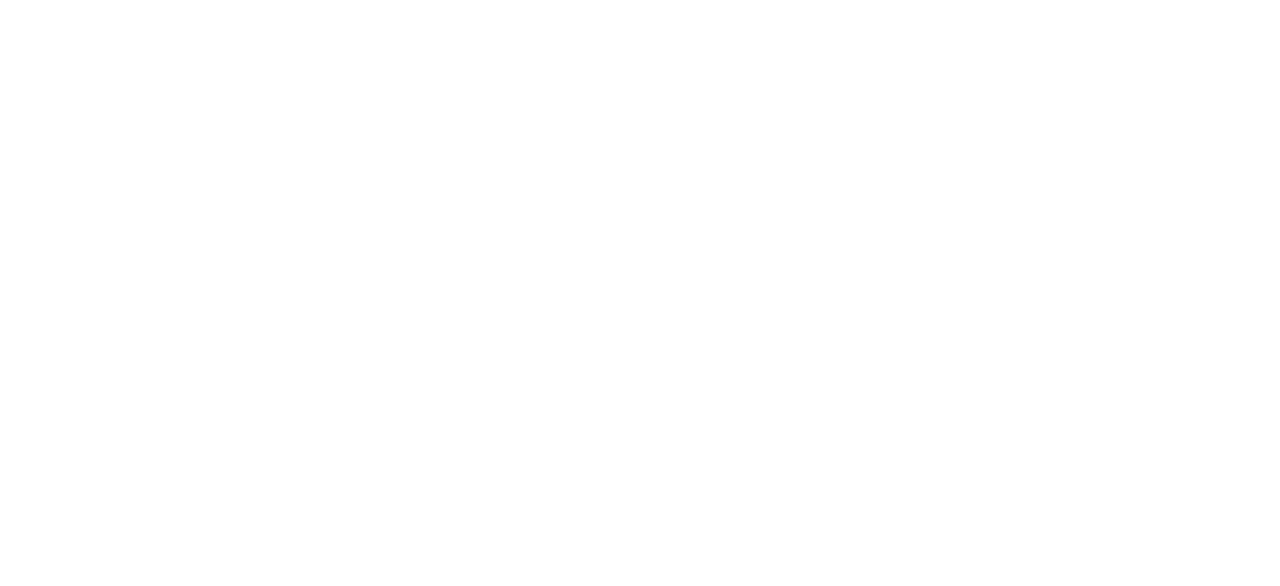
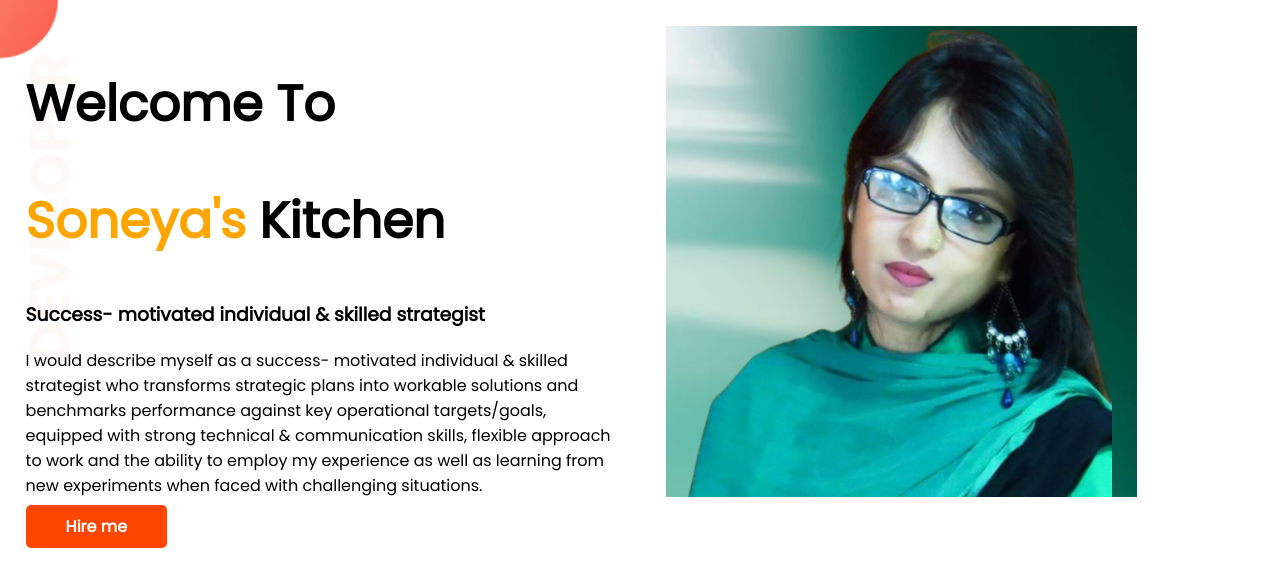
Before and after one commit to Soneya-khan/breif-portfolio, a plain HTML site: page index.html in a window 1280 px wide. Drawn offline with Linux system fonts and the light colour scheme.

Commit message:
top banner added

```diff
--- a/index.html
+++ b/index.html
@@ -1,13 +1,35 @@
 <!DOCTYPE html>
 <html lang="en">
+
 <head>
   <meta charset="UTF-8">
   <meta http-equiv="X-UA-Compatible" content="IE=edge">
   <meta name="viewport" content="width=device-width, initial-scale=1.0">
   <title>Soneya Portfolio</title>
+  <link rel="preconnect" href="https://fonts.googleapis.com">
+  <link rel="preconnect" href="https://fonts.gstatic.com" crossorigin>
+  <link href="https://fonts.googleapis.com/css2?family=Poppins&display=swap" rel="stylesheet">
   <link rel="stylesheet" href="style.css">
 </head>
+
 <body>
+  <section class="top-banner">
+    <div class="half-width">
+      <h1>Welcome To</h1>
+      <h1><span class="orange-color">Soneya's</span> Kitchen</h1>
+      <h3>Success- motivated individual & skilled strategist</h3>
+      <p>
+        I would describe myself as a success- motivated individual & skilled strategist who transforms strategic plans
+        into workable solutions and benchmarks performance against key operational targets/goals, equipped with strong
+        technical & communication skills, flexible approach to work and the ability to employ my experience as well as
+        learning from new experiments when faced with challenging situations.
+      </p>
+      <a class="link-button" target="_blank" href="https://www.linkedin.com/in/soneya-khan-72000587/">Hire me</a>
+    </div>
+    <div class="half-width">
+      <img src="images/green-gradient-designify.png" alt="">
+    </div>
+  </section>
+</body>
 
-</body>
 </html>
--- a/style.css
+++ b/style.css
@@ -0,0 +1,40 @@
+body {
+  font-family: 'Poppins', sans-serif;
+  margin: 0;
+}
+
+h1 {
+  font-size: 50px;
+}
+
+.orange-color {
+  color: orange;
+}
+
+section {
+  display: flex;
+}
+
+.half-width {
+  width: 50%;
+  padding: 2%;
+}
+
+.half-width img {
+  width: 80%;
+}
+
+.link-button {
+  text-decoration: none;
+  background-color: orangered;
+  background-image: linear-gradient(orange tomato);
+  padding: 10px 40px;
+  color: white;
+  font-weight: 700;
+  border-radius: 5px;
+}
+
+.top-banner {
+  background-image: url(images/top-banner.png);
+  background-repeat: no-repeat;
+}
```
Also changed, not shown: images/dream-bg.png (added), images/exp-bg.png (added), images/green-gradient-designify.png (added), images/my-bg.png (added), images/my-bg2.png (added), images/top-banner.png (added), showOff/12891611_1173184442694670_7369894392453520103_o.jpg (added).
